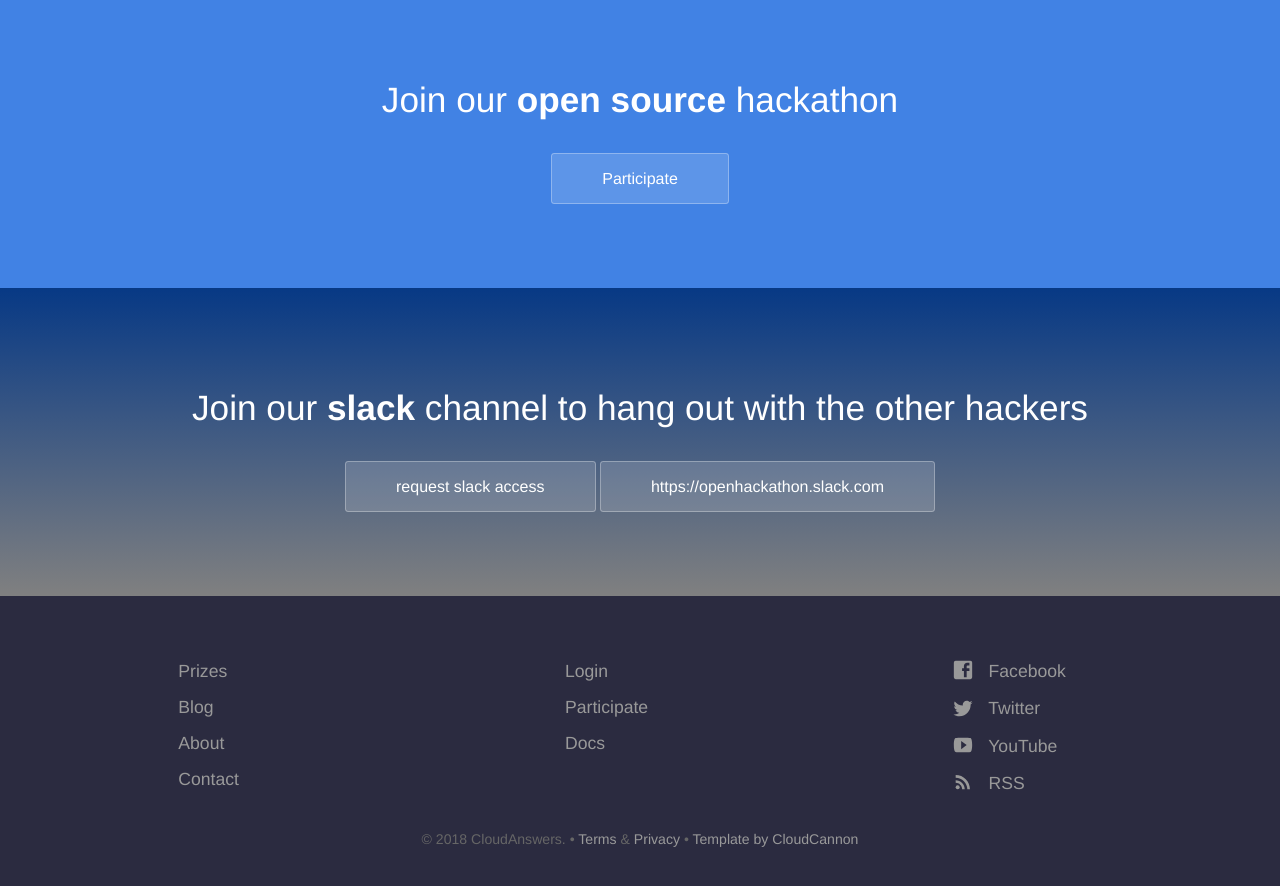
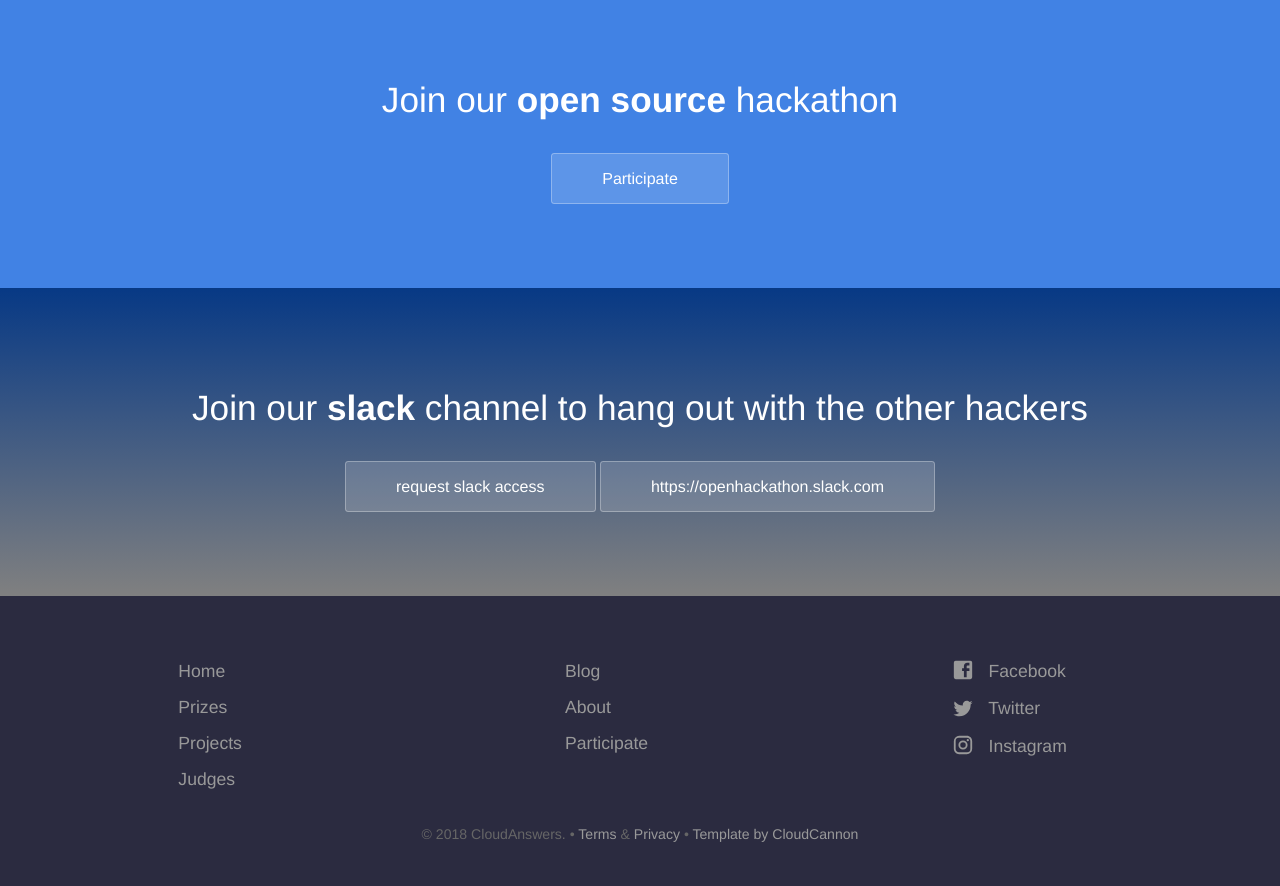
Before and after one commit to cloudanswers/hackathon.cloudanswers.com, a Jekyll site: the page built from index.html, in a window 1280 px wide and 900 px high, scrolled down 2503 px. Shown: the top 886 px of the window. Built offline with Jekyll 4.4.1, drawn with Linux system fonts in a browser that asks for light colours; a script that is not in the unit is left out.

Commit message:
fix footer links (thanks vitaly)

```diff
--- a/_data/footer.yml
+++ b/_data/footer.yml
@@ -1,36 +1,33 @@
 - links:
+    - name: Home
+      link: /
     - name: Prizes
       link: /prizes/
+    - name: Projects
+      link: /projects/
+    - name: Judges
+      link: /judges/
+- links:
     - name: Blog
       link: /blog/
     - name: About
-      link: /about/
-    - name: Contact
-      link: /contact/
-- links:
-    - name: Login
-      link: /
-      new_window: true
+      link: /about
     - name: Participate
       link: /participate
-      new_window: true
-    - name: Docs
-      link: /
-      new_window: true
 - links:
     - name: Facebook
-      link: https://facebook.com
+      link: https://facebook.com/cloudanswers
       new_window: true
       social_icon: Facebook
     - name: Twitter
-      link: https://twitter.com
+      link: https://twitter.com/cloudanswers
       social_icon: Twitter
       new_window: true
-    - name: YouTube
-      link: https://youtube.com
-      social_icon: YouTube
+    - name: Instagram
+      link: https://instagram.com/cloudanswers
+      social_icon: Instagram
       new_window: true
-    - name: RSS
-      link: /feed.xml
-      social_icon: RSS
-      new_window: false
+    # - name: RSS
+    #   link: /feed.xml
+    #   social_icon: RSS
+    #   new_window: false
```
